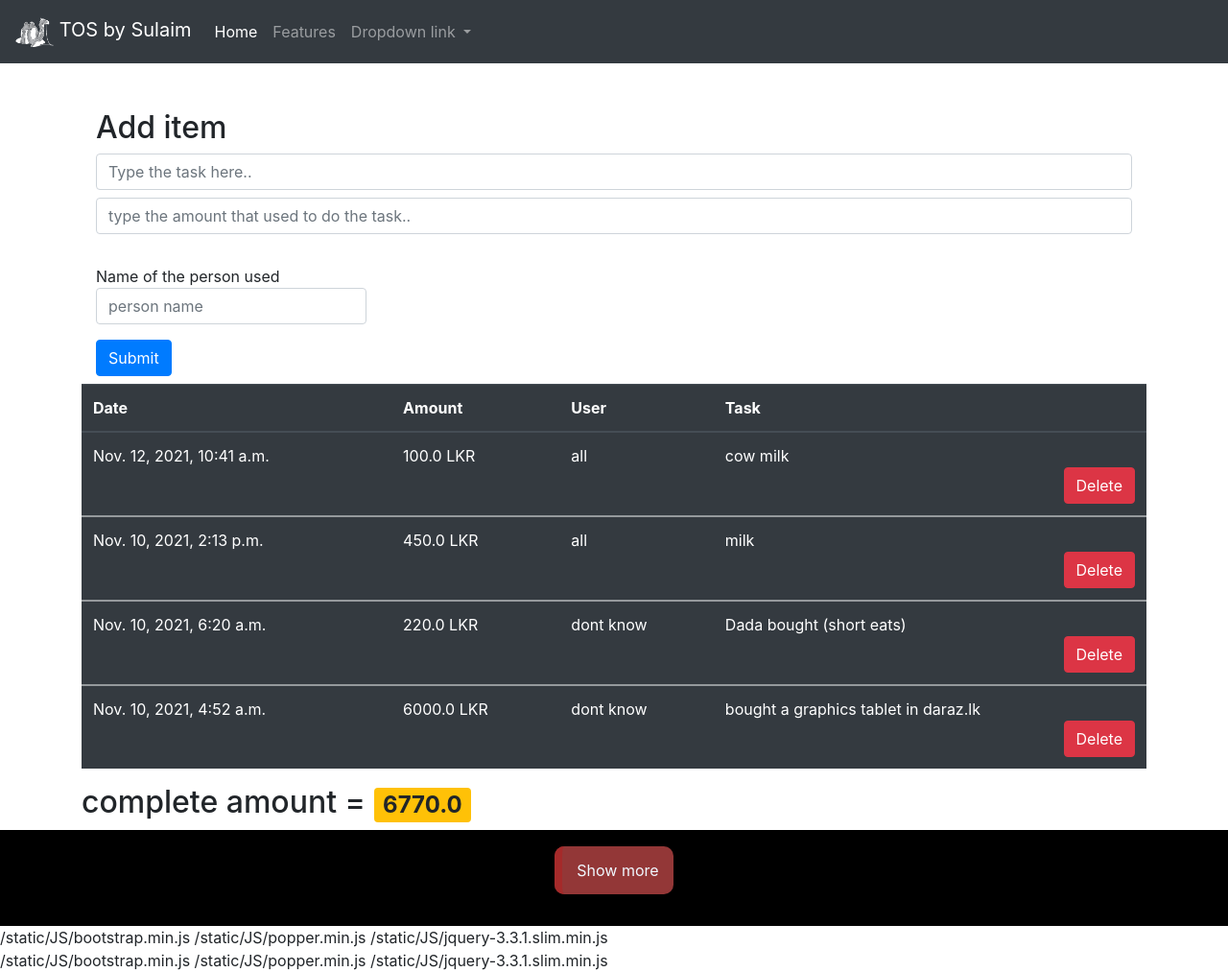
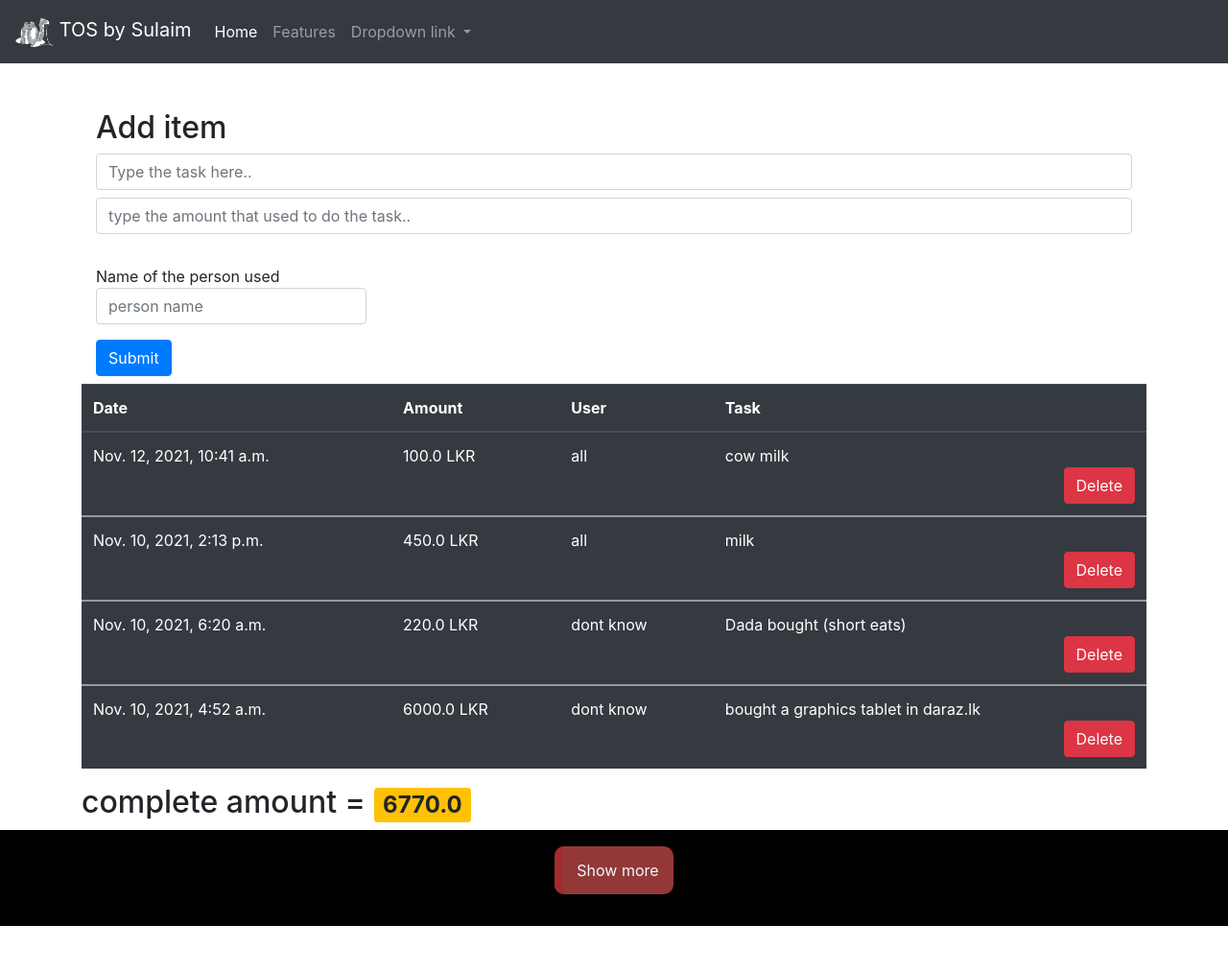
Before and after one commit to gitsutos/sulaim, a Django app: page /add_item/ in a window 1280 px wide. Shown: the whole page at 96% size. After the commit the page ends 965 px from the top, so only its background shows below. Run offline with Django 3.2, Linux system fonts and the light colour scheme; data comes from the database, SQL or seed files in the repository; some libraries are stand-ins or nearby versions.

Commit message:
version 0.03

```diff
--- a/templates/base.html
+++ b/templates/base.html
@@ -46,8 +46,8 @@
   <div class="">
     {% block content %}{% endblock content %}
   </div>
-  {% static 'JS/bootstrap.min.js' %}
-  {% static 'JS/popper.min.js' %}
-  {% static 'JS/jquery-3.3.1.slim.min.js' %}
+<script src="{% static 'JS/bootstrap.min.js' %}"></script>
+<script src="{% static 'JS/popper.min.js' %}"></script>
+<script src="{% static 'JS/jquery-3.3.1.slim.min.js' %}"></script>
 </body>
 </html>
--- a/templates/todoapp/index.html
+++ b/templates/todoapp/index.html
@@ -78,7 +78,5 @@
     " href="/Cost_of_month/">Show more</a>
   </div>
 </body>
-{% static 'JS/bootstrap.min.js' %}
-{% static 'JS/popper.min.js' %}
-{% static 'JS/jquery-3.3.1.slim.min.js' %}
+
 {% endblock content %}
--- a/todoapp/models.py
+++ b/todoapp/models.py
@@ -1,7 +1,11 @@
 from django.db import models
+from django.conf import settings
 
 # Create your models here.
+User = settings.AUTH_USER_MODEL
+
 class Todo(models.Model):
+  user = models.ForeignKey(User, on_delete=models.CASCADE)
   added_date = models.DateTimeField()
   text = models.CharField(max_length = 200)
   amount = models.FloatField()
```
